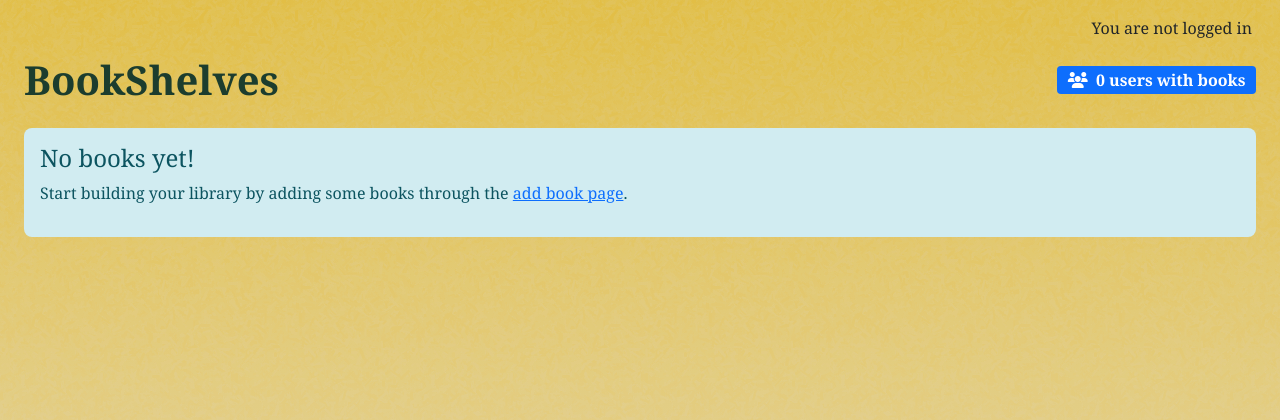
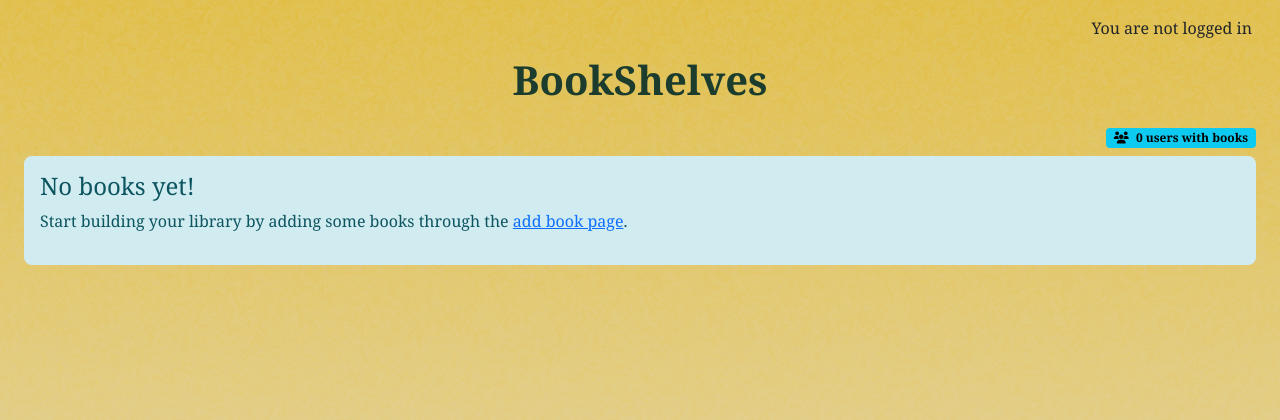
Before and after one commit to ShuaybAi/bookwyrms, a Django app: page /shelves/ in a window 1280 px wide. Shown: the part 62-482 px from the top of the page. Run offline with Django 5.2, Linux system fonts and the light colour scheme; data that the repository does not hold is empty; some libraries are stand-ins or nearby versions.

Commit message:
fix responsive issue with layout of shelves header on smaller screens

```diff
--- a/books/templates/books/shelves.html
+++ b/books/templates/books/shelves.html
@@ -22,15 +22,17 @@
 <div class="container-fluid">
     <div class="row">
         <div class="col-12">
-            <div class="d-flex justify-content-between align-items-center mb-4">
+            <div class="d-flex justify-content-center align-items-center mb-4">
                 <h1 class="mb-0">BookShelves</h1>
-                {% if paginator %}
-                    <div class="badge bg-primary fs-6">
+            </div>
+            {% if paginator %}
+                <div class="justify-content-end d-flex">
+                    <div class="badge text-black bg-info mb-2">
                         <i class="fas fa-users me-1"></i>
                         {{ paginator.count }} user{{ paginator.count|pluralize }} with books
                     </div>
-                {% endif %}
-            </div>
+                </div>
+            {% endif %}
 
             {% for user_group in books_by_user %}
                 <!-- User Section Header -->
```
